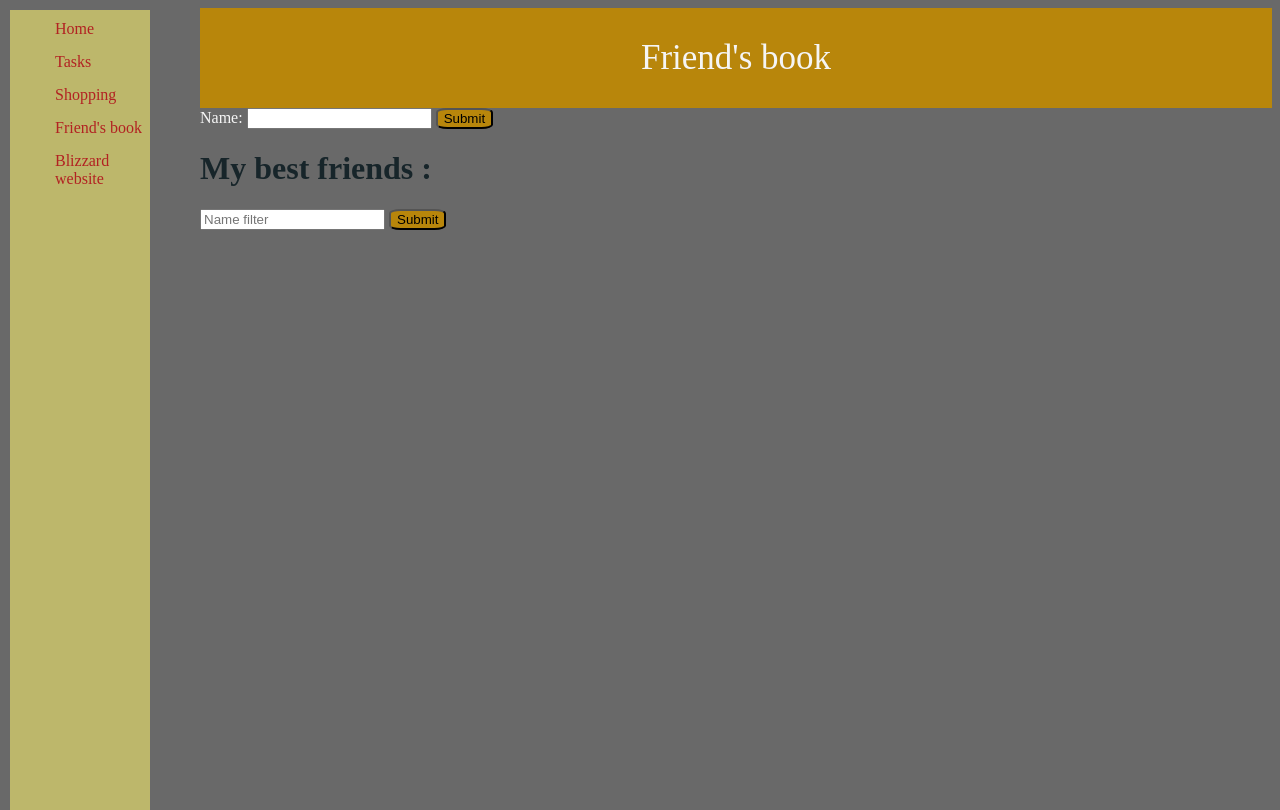
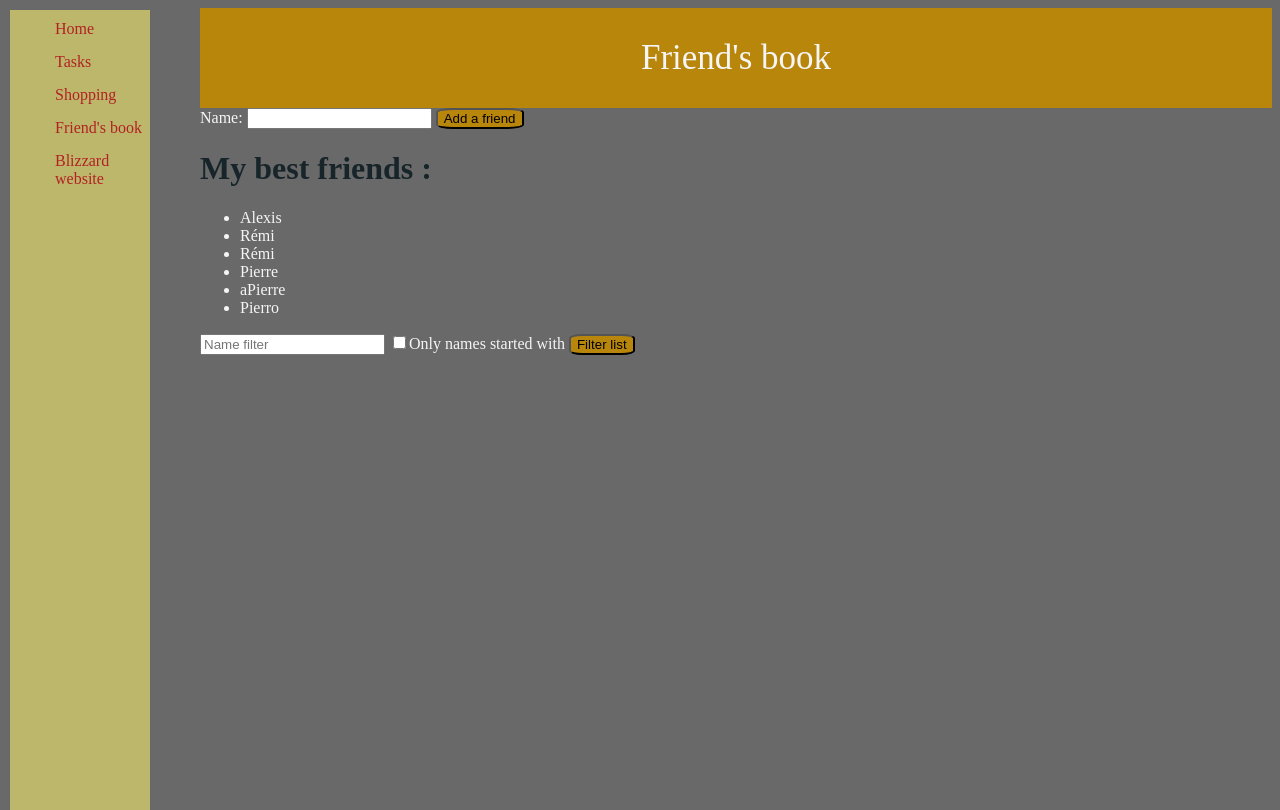
Before and after one commit to Darkriders98/efrei-lab-friendbook, a PHP site: page / in a window 1280 px wide. Run offline with PHP 8.4, Linux system fonts and the light colour scheme.

Commit message:
Finish filter

```diff
--- a/friends.txt
+++ b/friends.txt
@@ -0,0 +1,6 @@
+Alexis
+Rémi
+Rémi
+Pierre
+aPierre
+Pierro
--- a/index.php
+++ b/index.php
@@ -1,5 +1,5 @@
 <!DOCTYPE html>
-<html lang="en">
+<html lang="en" xmlns="http://www.w3.org/1999/html">
 <head>
     <meta charset="UTF-8">
     <title>
@@ -23,15 +23,17 @@
 
 <form action="index.php" method="post">
     Name: <input type="text" name="name">
-    <input type="submit" style="border-radius: 20%; background-color: darkgoldenrod">
+    <input type="submit" style="border-radius: 20%; background-color: darkgoldenrod" value="Add a friend">
 </form>
 
 <?php
 $filename = 'friends.txt';
 $file = fopen($filename, "a");
 
-if (array_key_exists('name', $_POST)) {
-    fwrite($file, $_POST['name'] . "\n");
+if (isset($_POST['name'])) {
+    if ($_POST['name'] != "") {
+        fwrite($file, $_POST['name'] . "\n");
+    }
 }
 
 fclose($file);
@@ -46,32 +48,46 @@ $filename = 'friends.txt';
 $file = fopen($filename, "r");
 
 $nameFilter = "";
+$startingWith = FALSE;
 
-if (array_key_exists('nameFilter', $_POST)){
+if (isset($_POST['nameFilter'])) {
     $nameFilter = $_POST['nameFilter'];
 }
+
+if (isset($_POST['startingWith'])){
+    $startingWith = $_POST['startingWith'];
+}
+
 
 echo "<ul>";
 while (!feof($file)) {
     $names = fgets($file);
-    if ($nameFilter == "") {
-        if ($names != "") {
-            echo "<li>$names</li><br>";
-        }
-    }
-    else{
-        if ($names == $nameFilter){
-            echo "<li>$names</li><br>";
+    if ($names != "") {
+        if ($nameFilter == "") {
+            echo "<li>$names</li>";
+        } else {
+            $result = strstr($names, $nameFilter);
+            if (!$startingWith) {
+                if ($result != "") {
+                    echo "<li>$names</li>";
+                }
+            } else {
+                if ($result == $names){
+                    echo "<li>$names</li>";
+                }
+            }
         }
     }
 }
 echo "</ul>";
+
 fclose($file);
 ?>
 
 <form action="index.php" method="post">
-    <input type="text" name="nameFilter" value="<?=$nameFilter?>" placeholder="Name filter">
-    <input type="submit" style="border-radius: 20%; background-color: darkgoldenrod">
+    <input type="text" name="nameFilter" value="<?= $nameFilter ?>" placeholder="Name filter">
+    <input type="checkbox" name="startingWith" value="TRUE">Only names started with</input>
+    <input type="submit" style="border-radius: 20%; background-color: darkgoldenrod" value="Filter list">
 </form>
 
 
```
